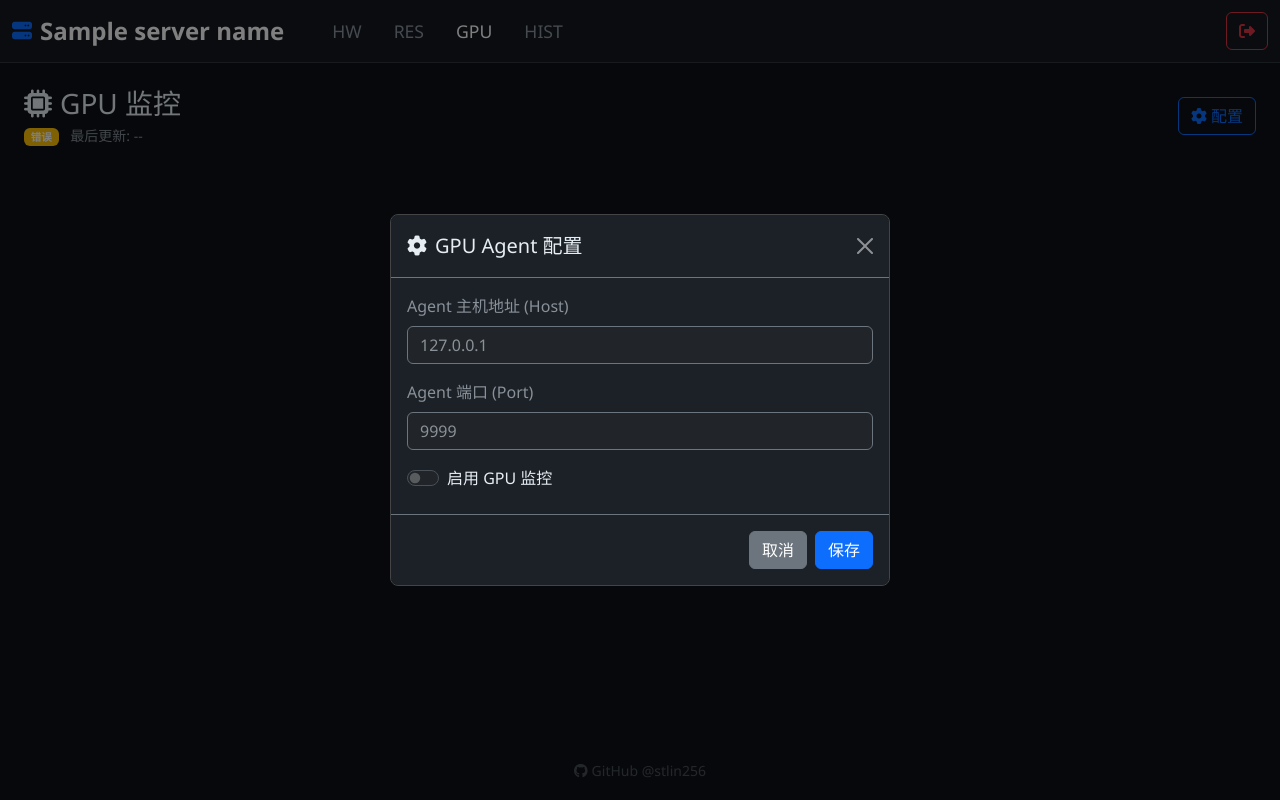
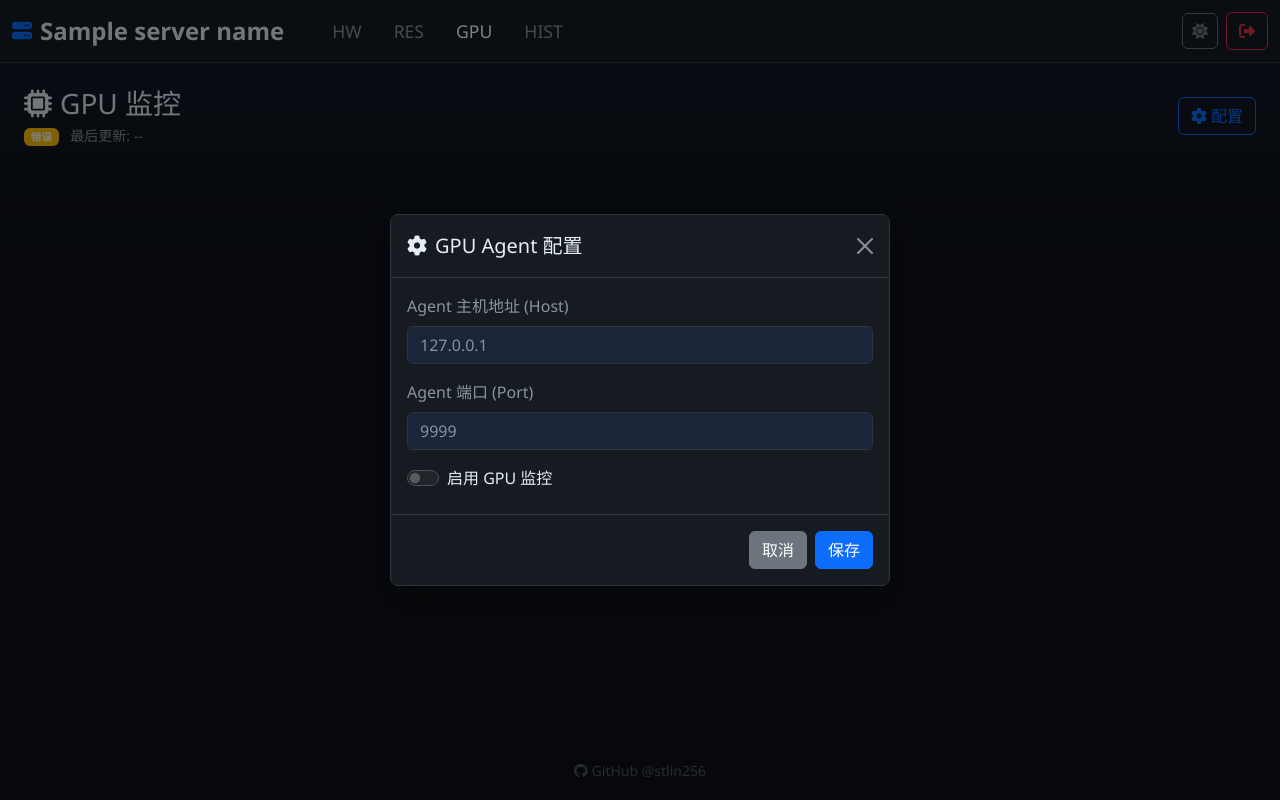
Before and after one commit to stlin256/IPMI_WEB, a Flask app: template templates/gpu.html in a window 1280 px wide, after a click on "配置". Run offline with Flask 3, Linux system fonts and the light colour scheme; the template is opened without the code that fills it: most values are stand-ins (such as "Sample title", 1, 10 or a date in 2020); data that the repository does not hold is empty; parts of the project's set-up code (start-up, migrations or seed data) failed here and were passed over; some libraries are stand-ins or nearby versions.

Commit message:
Add shared frontend theme foundation

```diff
--- /dev/null
+++ b/static/css/app-modern.css
@@ -0,0 +1,173 @@
+html {
+    color-scheme: dark;
+    --bg-body: #0b1020;
+    --bg-card: #141b2d;
+    --bg-elevated: #1b2438;
+    --border-color: #2b3650;
+    --text-main: #edf2f7;
+    --text-muted: #9aa7bb;
+    --accent-blue: #4f8cff;
+    --accent-cyan: #2dd4bf;
+    --accent-green: #22c55e;
+    --accent-yellow: #f59e0b;
+    --accent-red: #ef4444;
+    --shadow-soft: 0 14px 34px rgba(0, 0, 0, 0.28);
+    --focus-ring: 0 0 0 3px rgba(79, 140, 255, 0.28);
+}
+
+html[data-bs-theme="light"] {
+    color-scheme: light;
+    --bg-body: #f5f7fb;
+    --bg-card: #ffffff;
+    --bg-elevated: #eef3f8;
+    --border-color: #d8e0ea;
+    --text-main: #1f2937;
+    --text-muted: #64748b;
+    --accent-blue: #2563eb;
+    --accent-cyan: #0f766e;
+    --accent-green: #15803d;
+    --accent-yellow: #b45309;
+    --accent-red: #dc2626;
+    --shadow-soft: 0 12px 28px rgba(15, 23, 42, 0.09);
+    --bs-body-bg: var(--bg-body);
+    --bs-body-color: var(--text-main);
+    --bs-border-color: var(--border-color);
+}
+
+body {
+    background:
+        linear-gradient(180deg, rgba(79, 140, 255, 0.08), transparent 260px),
+        var(--bg-body) !important;
+    color: var(--text-main) !important;
+    text-rendering: optimizeLegibility;
+}
+
+.navbar {
+    background: color-mix(in srgb, var(--bg-card) 88%, transparent) !important;
+    border-bottom: 1px solid var(--border-color) !important;
+    box-shadow: 0 1px 0 rgba(255, 255, 255, 0.03);
+}
+
+.navbar-brand,
+.nav-link.active,
+.nav-link:hover {
+    color: var(--text-main) !important;
+}
+
+.nav-link {
+    color: var(--text-muted) !important;
+    transition: color 160ms ease, transform 160ms ease;
+}
+
+.nav-link:hover {
+    transform: translateY(-1px);
+}
+
+.card,
+.modal-content,
+.dropdown-menu,
+.terminal-body,
+.login-card {
+    background-color: var(--bg-card) !important;
+    border-color: var(--border-color) !important;
+    color: var(--text-main) !important;
+    border-radius: 8px !important;
+    box-shadow: var(--shadow-soft);
+}
+
+.card-header,
+.modal-header,
+.modal-footer {
+    border-color: var(--border-color) !important;
+}
+
+.text-muted,
+.form-label,
+.gpu-label,
+.info-label {
+    color: var(--text-muted) !important;
+}
+
+.form-control,
+.form-select,
+.input-group-text {
+    background-color: var(--bg-elevated) !important;
+    border-color: var(--border-color) !important;
+    color: var(--text-main) !important;
+}
+
+.form-control:focus,
+.form-select:focus,
+.btn:focus-visible {
+    border-color: var(--accent-blue) !important;
+    box-shadow: var(--focus-ring) !important;
+}
+
+.table,
+.table-dark {
+    --bs-table-bg: var(--bg-card);
+    --bs-table-color: var(--text-main);
+    --bs-table-border-color: var(--border-color);
+    --bs-table-striped-bg: color-mix(in srgb, var(--bg-elevated) 50%, transparent);
+    --bs-table-hover-bg: color-mix(in srgb, var(--accent-blue) 10%, transparent);
+}
+
+html[data-bs-theme="light"] .btn-outline-secondary,
+html[data-bs-theme="light"] .btn-outline-danger,
+html[data-bs-theme="light"] .btn-outline-primary,
+html[data-bs-theme="light"] .btn-outline-info {
+    background-color: rgba(255, 255, 255, 0.7);
+}
+
+html[data-bs-theme="light"] .bg-dark,
+html[data-bs-theme="light"] .bg-black {
+    background-color: var(--bg-elevated) !important;
+}
+
+html[data-bs-theme="light"] .text-white,
+html[data-bs-theme="light"] .text-light {
+    color: var(--text-main) !important;
+}
+
+html[data-bs-theme="light"] .btn-close-white {
+    filter: none;
+}
+
+.ipmi-theme-toggle {
+    width: 2.25rem;
+    height: 2.25rem;
+    display: inline-flex;
+    align-items: center;
+    justify-content: center;
+    flex: 0 0 auto;
+}
+
+.ipmi-floating-theme-toggle {
+    position: fixed;
+    top: 1rem;
+    right: 1rem;
+    z-index: 1080;
+}
+
+@media (max-width: 576px) {
+    .ipmi-theme-toggle {
+        width: 2rem;
+        height: 2rem;
+        padding: 0;
+    }
+
+    body {
+        background: var(--bg-body) !important;
+    }
+}
+
+@media (prefers-reduced-motion: reduce) {
+    *,
+    *::before,
+    *::after {
+        animation-duration: 1ms !important;
+        animation-iteration-count: 1 !important;
+        scroll-behavior: auto !important;
+        transition-duration: 1ms !important;
+    }
+}
--- /dev/null
+++ b/static/js/theme.js
@@ -0,0 +1,109 @@
+(function () {
+    const storageKey = 'ipmi.web.theme';
+    const root = document.documentElement;
+
+    function validTheme(value) {
+        return value === 'light' || value === 'dark';
+    }
+
+    function preferredTheme() {
+        try {
+            const saved = window.localStorage.getItem(storageKey);
+            if (validTheme(saved)) return saved;
+        } catch (_e) {}
+        return root.getAttribute('data-bs-theme') || 'dark';
+    }
+
+    function setTheme(theme) {
+        const nextTheme = validTheme(theme) ? theme : 'dark';
+        root.setAttribute('data-bs-theme', nextTheme);
+        root.style.colorScheme = nextTheme;
+        try {
+            window.localStorage.setItem(storageKey, nextTheme);
+        } catch (_e) {}
+        updateThemeColor(nextTheme);
+        window.dispatchEvent(new CustomEvent('ipmi:theme-change', { detail: { theme: nextTheme } }));
+    }
+
+    function updateThemeColor(theme) {
+        let meta = document.querySelector('meta[name="theme-color"]');
+        if (!meta) {
+            meta = document.createElement('meta');
+            meta.setAttribute('name', 'theme-color');
+            document.head.appendChild(meta);
+        }
+        meta.setAttribute('content', theme === 'light' ? '#f5f7fb' : '#0b1020');
+    }
+
+    function labelFor(theme) {
+        const isZh = (root.lang || '').toLowerCase().startsWith('zh');
+        if (theme === 'dark') return isZh ? '切换为浅色模式' : 'Switch to light mode';
+        return isZh ? '切换为深色模式' : 'Switch to dark mode';
+    }
+
+    function syncButton(button) {
+        const theme = root.getAttribute('data-bs-theme') || 'dark';
+        const icon = theme === 'dark' ? 'fa-sun' : 'fa-moon';
+        button.innerHTML = `<i class="fas ${icon}" aria-hidden="true"></i>`;
+        button.setAttribute('aria-label', labelFor(theme));
+        button.setAttribute('title', labelFor(theme));
+    }
+
+    function createButton(extraClass) {
+        const button = document.createElement('button');
+        button.type = 'button';
+        button.className = `btn btn-outline-secondary ipmi-theme-toggle ${extraClass || ''}`.trim();
+        button.addEventListener('click', () => {
+            const current = root.getAttribute('data-bs-theme') || 'dark';
+            setTheme(current === 'dark' ? 'light' : 'dark');
+            syncButton(button);
+        });
+        syncButton(button);
+        return button;
+    }
+
+    function mountThemeToggle() {
+        const existing = document.querySelector('.ipmi-theme-toggle');
+        if (existing) {
+            syncButton(existing);
+            return;
+        }
+
+        const navbar = document.querySelector('.navbar .container-fluid');
+        if (navbar) {
+            const button = createButton('me-2');
+            const target = navbar.querySelector('a[href="/logout"], a[href="/hardware"].btn');
+            if (target) {
+                target.parentElement.insertBefore(button, target);
+            } else {
+                navbar.appendChild(button);
+            }
+            return;
+        }
+
+        const button = createButton('ipmi-floating-theme-toggle');
+        document.body.appendChild(button);
+    }
+
+    setTheme(preferredTheme());
+
+    window.IPMITheme = {
+        get: () => root.getAttribute('data-bs-theme') || 'dark',
+        set: setTheme,
+        toggle: () => setTheme((root.getAttribute('data-bs-theme') || 'dark') === 'dark' ? 'light' : 'dark'),
+        chart: () => {
+            const styles = getComputedStyle(root);
+            return {
+                text: styles.getPropertyValue('--text-main').trim(),
+                muted: styles.getPropertyValue('--text-muted').trim(),
+                grid: styles.getPropertyValue('--border-color').trim(),
+                panel: styles.getPropertyValue('--bg-card').trim()
+            };
+        }
+    };
+
+    document.addEventListener('DOMContentLoaded', mountThemeToggle);
+    window.addEventListener('ipmi:theme-change', () => {
+        document.querySelectorAll('.ipmi-theme-toggle').forEach(syncButton);
+    });
+})();
--- a/templates/gpu.html
+++ b/templates/gpu.html
@@ -6,6 +6,8 @@
     <title>{{ t('gpu.title') }} - {{ server_name }} Ops</title>
     <link href="{{ url_for('static', filename='css/bootstrap.min.css') }}" rel="stylesheet">
     <link href="{{ url_for('static', filename='css/all.min.css') }}" rel="stylesheet">
+    <link href="{{ url_for('static', filename='css/app-modern.css') }}" rel="stylesheet">
+    <script src="{{ url_for('static', filename='js/theme.js') }}"></script>
     <script src="{{ url_for('static', filename='js/bootstrap.bundle.min.js') }}"></script>
     <script src="{{ url_for('static', filename='js/chart.min.js') }}"></script>
 
--- a/templates/hardware.html
+++ b/templates/hardware.html
@@ -6,6 +6,8 @@
     <title>{{ t('hardware.title') }} - {{ server_name }} Ops</title>
    <link href="{{ url_for('static', filename='css/bootstrap.min.css') }}" rel="stylesheet">
    <link href="{{ url_for('static', filename='css/all.min.css') }}" rel="stylesheet">
+   <link href="{{ url_for('static', filename='css/app-modern.css') }}" rel="stylesheet">
+   <script src="{{ url_for('static', filename='js/theme.js') }}"></script>
    <script src="{{ url_for('static', filename='js/bootstrap.bundle.min.js') }}"></script>
    <script src="{{ url_for('static', filename='js/chart.min.js') }}"></script>
 
--- a/templates/history.html
+++ b/templates/history.html
@@ -6,6 +6,8 @@
     <title>{{ t('history.title') }} - {{ server_name }} Ops</title>
    <link href="{{ url_for('static', filename='css/bootstrap.min.css') }}" rel="stylesheet">
    <link href="{{ url_for('static', filename='css/all.min.css') }}" rel="stylesheet">
+   <link href="{{ url_for('static', filename='css/app-modern.css') }}" rel="stylesheet">
+   <script src="{{ url_for('static', filename='js/theme.js') }}"></script>
    <script src="{{ url_for('static', filename='js/chart.min.js') }}"></script>
    <script src="{{ url_for('static', filename='js/bootstrap.bundle.min.js') }}"></script>
     <style>
--- a/templates/login.html
+++ b/templates/login.html
@@ -6,6 +6,8 @@
     <title>{{ t('app.login') }} - {{ server_name }} Ops</title>
    <link href="{{ url_for('static', filename='css/bootstrap.min.css') }}" rel="stylesheet">
    <link href="{{ url_for('static', filename='css/all.min.css') }}" rel="stylesheet">
+   <link href="{{ url_for('static', filename='css/app-modern.css') }}" rel="stylesheet">
+   <script src="{{ url_for('static', filename='js/theme.js') }}"></script>
     <style>
         body {
             background: linear-gradient(135deg, #0d1117 0%, #161b22 100%);
--- a/templates/logs.html
+++ b/templates/logs.html
@@ -6,6 +6,8 @@
     <title>{{ t('logs.title') }} - {{ server_name }} Ops</title>
     <link href="{{ url_for('static', filename='css/bootstrap.min.css') }}" rel="stylesheet">
     <link href="{{ url_for('static', filename='css/all.min.css') }}" rel="stylesheet">
+    <link href="{{ url_for('static', filename='css/app-modern.css') }}" rel="stylesheet">
+    <script src="{{ url_for('static', filename='js/theme.js') }}"></script>
     <script src="{{ url_for('static', filename='js/bootstrap.bundle.min.js') }}"></script>
     <style>
         :root {
--- a/templates/resources.html
+++ b/templates/resources.html
@@ -6,6 +6,8 @@
     <title>{{ t('resources.title') }} - {{ server_name }} Ops</title>
    <link href="{{ url_for('static', filename='css/bootstrap.min.css') }}" rel="stylesheet">
    <link href="{{ url_for('static', filename='css/all.min.css') }}" rel="stylesheet">
+   <link href="{{ url_for('static', filename='css/app-modern.css') }}" rel="stylesheet">
+   <script src="{{ url_for('static', filename='js/theme.js') }}"></script>
    <script src="{{ url_for('static', filename='js/chart.min.js') }}"></script>
 
     <style>
```
Also changed, not shown: docs/frontend-modernization-plan.md (added, +42 -0 lines).
